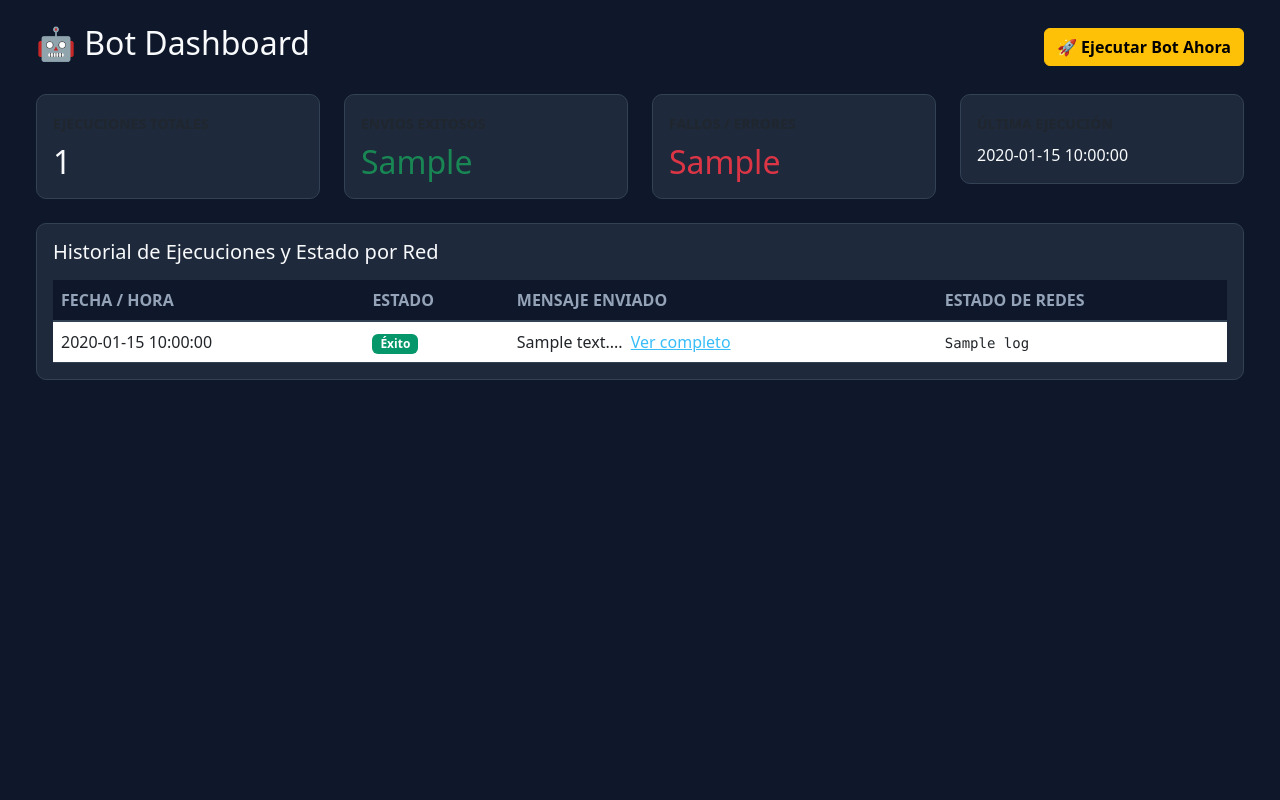
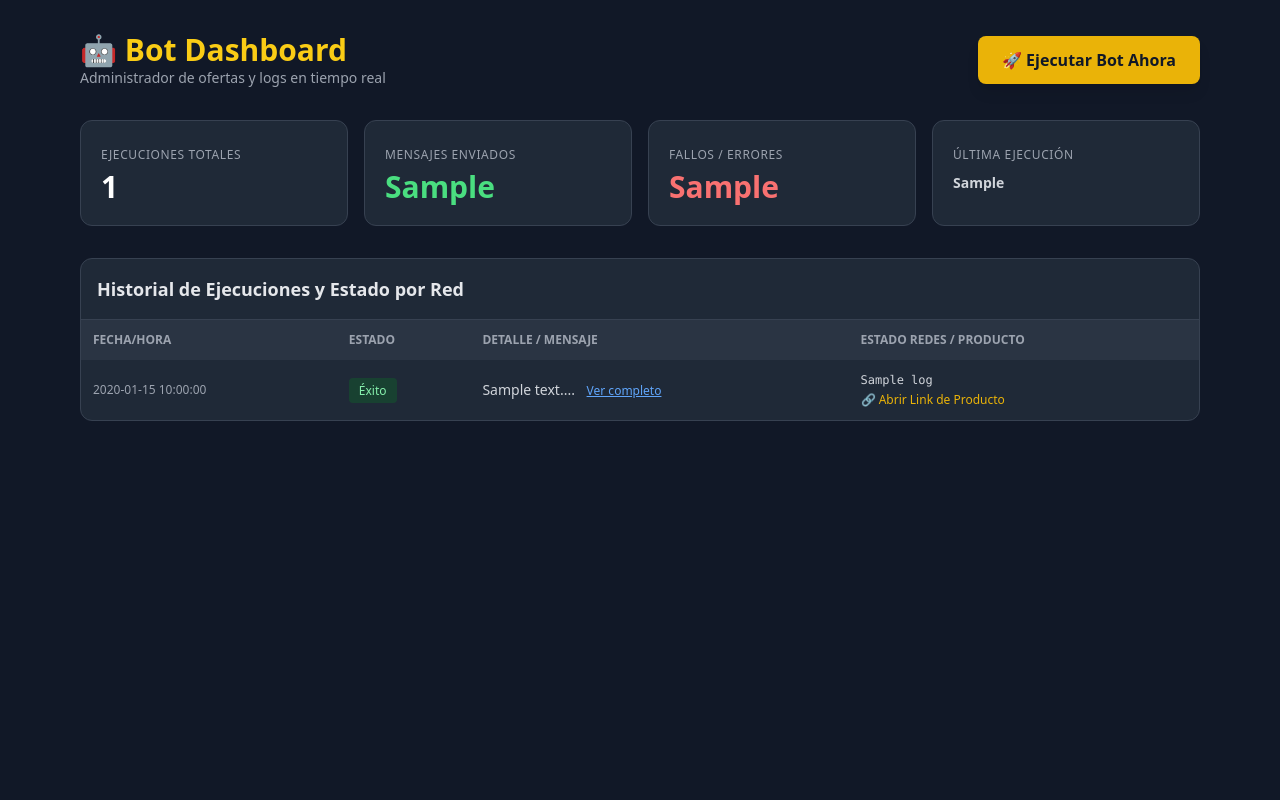
Before and after one commit to melioferta26/bot, a Flask app: page / in a window 1280 px wide. Run offline with Flask 3, Linux system fonts and the light colour scheme; a database or web service that is not in the repository returns one stand-in record (values such as "Sample title"); some libraries are stand-ins or nearby versions.

Commit message:
mejorando el dashboard

```diff
--- a/templates/index.html
+++ b/templates/index.html
@@ -2,99 +2,102 @@
 <html lang="es">
 <head>
     <meta charset="UTF-8">
-    <title>Bot Dashboard</title>
-    <link href="https://cdn.jsdelivr.net/npm/bootstrap@5.3.0/dist/css/bootstrap.min.css" rel="stylesheet">
-    <style>
-        body { background-color: #0f172a; color: #f8fafc; font-family: system-ui, -apple-system, sans-serif; }
-        .card-custom { background-color: #1e293b; border: 1px solid #334155; border-radius: 10px; }
-        .table-custom { background-color: #1e293b; color: #f8fafc; }
-        .table-custom th { background-color: #0f172a; color: #94a3b8; border-bottom: 2px solid #334155; }
-        .table-custom td { border-bottom: 1px solid #334155; vertical-align: middle; }
-        .badge-success { background-color: #059669; color: white; }
-        .badge-danger { background-color: #dc2626; color: white; }
-        .btn-text-preview { background: none; border: none; color: #38bdf8; text-decoration: underline; padding: 0; cursor: pointer; }
-    </style>
+    <meta name="viewport" content="width=device-width, initial-scale=1.0">
+    <title>Panel de Control - Bot Ofertas ML</title>
+    <script src="https://cdn.tailwindcss.com"></script>
 </head>
-<body class="p-4">
-    <div class="container-fluid">
-        <div class="d-flex justify-content-between align-items-center mb-4">
-            <h2>🤖 Bot Dashboard</h2>
-            <form action="/run" method="POST">
-                <button type="submit" class="btn btn-warning fw-bold">🚀 Ejecutar Bot Ahora</button>
-            </form>
+<body class="bg-gray-900 text-gray-100 min-h-screen">
+    <div class="max-w-6xl mx-auto px-4 py-8">
+
+        <!-- Header -->
+        <div class="flex flex-col md:flex-row justify-between items-center mb-8 gap-4">
+            <div>
+                <h1 class="text-3xl font-bold text-yellow-400">🤖 Bot Dashboard</h1>
+                <p class="text-gray-400 text-sm">Administrador de ofertas y logs en tiempo real</p>
+            </div>
+            <button id="runBtn" onclick="runBot()" class="bg-yellow-500 hover:bg-yellow-400 text-gray-900 font-bold px-6 py-3 rounded-lg shadow-lg transition">
+                🚀 Ejecutar Bot Ahora
+            </button>
         </div>
 
-        <div class="row mb-4">
-            <div class="col-md-3">
-                <div class="card-custom p-3">
-                    <small class="text-muted fw-bold">EJECUCIONES TOTALES</small>
-                    <h2 class="m-0 mt-2">{{ stats.total_runs if stats else 0 }}</h2>
-                </div>
+        <div id="alertBox" class="hidden mb-6 p-4 rounded-lg bg-blue-900 text-blue-200"></div>
+
+        <!-- Muestras / Métricas -->
+        <div class="grid grid-cols-1 md:grid-cols-4 gap-4 mb-8">
+            <div class="bg-gray-800 p-5 rounded-xl border border-gray-700">
+                <span class="text-xs text-gray-400 uppercase tracking-wider">Ejecuciones Totales</span>
+                <p class="text-3xl font-extrabold text-white mt-1">{{ stats.total_runs if stats else 0 }}</p>
             </div>
-            <div class="col-md-3">
-                <div class="card-custom p-3">
-                    <small class="text-muted fw-bold">ENVIOS EXITOSOS</small>
-                    <h2 class="m-0 mt-2 text-success">{{ stats.success_runs if stats else 0 }}</h2>
-                </div>
+            <div class="bg-gray-800 p-5 rounded-xl border border-gray-700">
+                <span class="text-xs text-gray-400 uppercase tracking-wider">Mensajes Enviados</span>
+                <p class="text-3xl font-extrabold text-green-400 mt-1">{{ stats.successful_sends if stats else 0 }}</p>
             </div>
-            <div class="col-md-3">
-                <div class="card-custom p-3">
-                    <small class="text-muted fw-bold">FALLOS / ERRORES</small>
-                    <h2 class="m-0 mt-2 text-danger">{{ stats.failed_runs if stats else 0 }}</h2>
-                </div>
+            <div class="bg-gray-800 p-5 rounded-xl border border-gray-700">
+                <span class="text-xs text-gray-400 uppercase tracking-wider">Fallos / Errores</span>
+                <p class="text-3xl font-extrabold text-red-400 mt-1">{{ stats.failed_runs if stats else 0 }}</p>
             </div>
-            <div class="col-md-3">
-                <div class="card-custom p-3">
-                    <small class="text-muted fw-bold">ÚLTIMA EJECUCIÓN</small>
-                    <p class="m-0 mt-2 text-truncate">{{ logs[0].timestamp if logs else 'N/A' }}</p>
-                </div>
+            <div class="bg-gray-800 p-5 rounded-xl border border-gray-700">
+                <span class="text-xs text-gray-400 uppercase tracking-wider">Última Ejecución</span>
+                <p class="text-sm font-semibold text-gray-300 mt-2">{{ stats.last_run or 'Nunca' }}</p>
             </div>
         </div>
 
-        <div class="card-custom p-3">
-            <h5 class="mb-3">Historial de Ejecuciones y Estado por Red</h5>
-            <div class="table-responsive">
-                <table class="table table-custom mb-0">
-                    <thead>
+        <!-- Tabla de Logs -->
+        <div class="bg-gray-800 rounded-xl border border-gray-700 overflow-hidden">
+            <div class="p-4 border-b border-gray-700">
+                <h2 class="text-lg font-semibold text-gray-200">Historial de Ejecuciones y Estado por Red</h2>
+            </div>
+            <div class="overflow-x-auto">
+                <table class="w-full text-left text-sm text-gray-300">
+                    <thead class="bg-gray-700/50 text-gray-400 text-xs uppercase">
                         <tr>
-                            <th>FECHA / HORA</th>
-                            <th>ESTADO</th>
-                            <th>MENSAJE ENVIADO</th>
-                            <th>ESTADO DE REDES</th>
+                            <th class="p-3">Fecha/Hora</th>
+                            <th class="p-3">Estado</th>
+                            <th class="p-3">Detalle / Mensaje</th>
+                            <th class="p-3">Estado Redes / Producto</th>
                         </tr>
                     </thead>
-                    <tbody>
+                    <tbody class="divide-y divide-gray-700">
                         {% for log in logs %}
-                        <tr>
-                            <td>{{ log.timestamp }}</td>
-                            <td>
+                        <tr class="hover:bg-gray-700/40">
+                            <td class="p-3 whitespace-nowrap text-xs text-gray-400">{{ log.timestamp }}</td>
+                            <td class="p-3">
                                 {% if log.status == 'SUCCESS' %}
-                                    <span class="badge badge-success px-2 py-1">Éxito</span>
+                                    <span class="bg-green-900/60 text-green-300 text-xs px-2.5 py-1 rounded font-medium">Éxito</span>
                                 {% else %}
-                                    <span class="badge badge-danger px-2 py-1">Fallo</span>
+                                    <span class="bg-red-900/60 text-red-300 text-xs px-2.5 py-1 rounded font-medium">Fallo / Error</span>
                                 {% endif %}
                             </td>
-                            <td>
-                                <span>{{ log.message[:15] }}...</span>
-                                <button class="btn-text-preview ms-1" data-bs-toggle="modal" data-bs-target="#msgModal{{ loop.index }}">Ver completo</button>
+                            <td class="p-3">
+                                <span class="text-gray-300">{{ log.message[:15] }}...</span>
+                                <button onclick="openModal('modal-{{ loop.index }}')" class="text-blue-400 hover:text-blue-300 underline text-xs ml-2">
+                                    Ver completo
+                                </button>
 
                                 <!-- Modal Emergente -->
-                                <div class="modal fade" id="msgModal{{ loop.index }}" tabindex="-1">
-                                    <div class="modal-dialog">
-                                        <div class="modal-content bg-dark text-light border-secondary">
-                                            <div class="modal-header border-secondary">
-                                                <h5 class="modal-title">Mensaje Completo</h5>
-                                                <button type="button" class="btn-close btn-close-white" data-bs-dismiss="modal"></button>
-                                            </div>
-                                            <div class="modal-body">
-                                                <pre style="white-space: pre-wrap; word-break: break-word; color: #cbd5e1;">{{ log.message }}</pre>
-                                            </div>
+                                <div id="modal-{{ loop.index }}" class="fixed inset-0 bg-black/70 hidden items-center justify-center p-4 z-50">
+                                    <div class="bg-gray-800 border border-gray-700 rounded-xl max-w-lg w-full p-6 shadow-2xl relative">
+                                        <h3 class="text-lg font-bold text-yellow-400 mb-3">Mensaje Publicado</h3>
+                                        <div class="bg-gray-900 p-4 rounded-lg text-gray-300 text-xs font-mono max-h-80 overflow-y-auto whitespace-pre-wrap border border-gray-700">
+                                            {{ log.message }}
+                                        </div>
+                                        <div class="mt-4 flex justify-end">
+                                            <button onclick="closeModal('modal-{{ loop.index }}')" class="bg-gray-700 hover:bg-gray-600 text-white text-xs px-4 py-2 rounded-lg transition">
+                                                Cerrar
+                                            </button>
                                         </div>
                                     </div>
                                 </div>
                             </td>
-                            <td>
-                                <small class="font-monospace">{{ log.title }}</small>
+                            <td class="p-3 text-xs">
+                                <div class="font-mono text-gray-300 mb-1">
+                                    {{ log.product_name or 'Sin detalles de red' }}
+                                </div>
+                                {% if log.affiliate_url %}
+                                    <a href="{{ log.affiliate_url }}" target="_blank" class="text-yellow-500 hover:underline text-xs">
+                                        🔗 Abrir Link de Producto
+                                    </a>
+                                {% endif %}
                             </td>
                         </tr>
                         {% endfor %}
@@ -104,6 +107,37 @@
         </div>
     </div>
 
-    <script src="https://cdn.jsdelivr.net/npm/bootstrap@5.3.0/dist/js/bootstrap.bundle.min.js"></script>
+    <script>
+        function runBot() {
+            const btn = document.getElementById('runBtn');
+            const alertBox = document.getElementById('alertBox');
+            btn.disabled = true;
+            btn.innerText = '⏳ Ejecutando...';
+
+            fetch('/run-now', { method: 'POST' })
+                .then(r => r.json())
+                .then(data => {
+                    alertBox.classList.remove('hidden');
+                    alertBox.innerText = data.message;
+                    setTimeout(() => window.location.reload(), 3000);
+                })
+                .catch(() => {
+                    alertBox.classList.remove('hidden');
+                    alertBox.innerText = 'Error al intentar iniciar el bot.';
+                    btn.disabled = false;
+                    btn.innerText = '🚀 Ejecutar Bot Ahora';
+                });
+        }
+
+        function openModal(id) {
+            document.getElementById(id).classList.remove('hidden');
+            document.getElementById(id).classList.add('flex');
+        }
+
+        function closeModal(id) {
+            document.getElementById(id).classList.add('hidden');
+            document.getElementById(id).classList.remove('flex');
+        }
+    </script>
 </body>
 </html>
```
